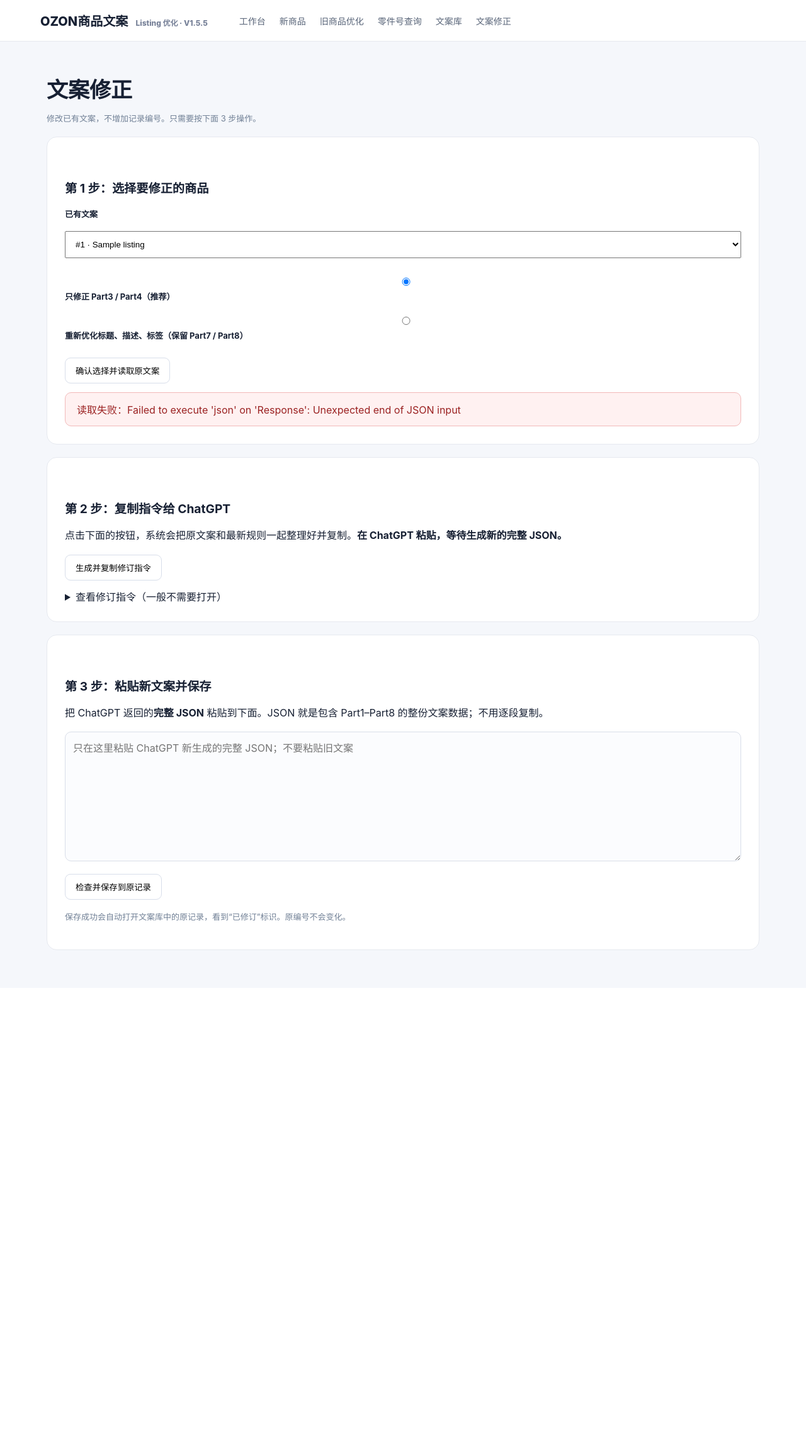
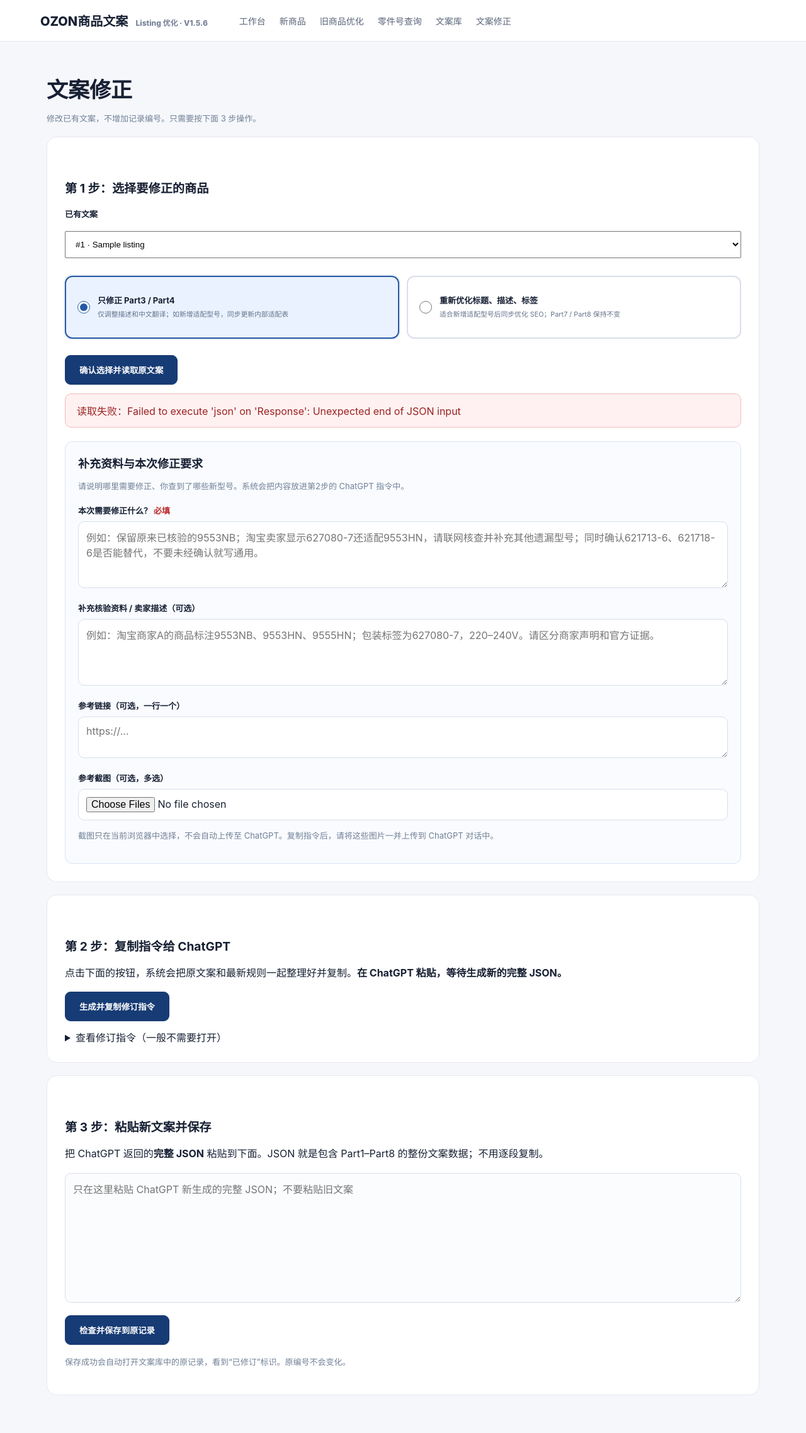
Before and after one commit to l13927361113-cyber/ozon-listing-optimizer, a Flask app: page /revise in a window 1280 px wide. Shown: the whole page at 63% size. Before the commit the page ends 1509 px from the top, so only its background shows below. Run offline with Flask 3, Linux system fonts and the light colour scheme; tables that the repository leaves empty hold one stand-in row (values such as "Sample post"); data that the repository does not hold is empty.

Commit message:
Add files via upload

```diff
--- a/app.py
+++ b/app.py
@@ -8,7 +8,7 @@
 from services.listing_rules import apply_policy, validate_tags, validate_description_lengths
 
 load_dotenv()
-APP_VERSION = "1.5.5"
+APP_VERSION = "1.5.6"
 app = Flask(__name__)
 
 @app.context_processor
@@ -120,10 +120,23 @@
     allowed={'part1_title_ru','part2_title_zh','part3_description_ru','part4_description_zh','part5_hashtags','part6_hashtags_zh','part7_packaging_ru','part8_packaging_zh'}
     if not isinstance(sections,list) or not sections or any(x not in allowed for x in sections):
         return jsonify({'error':'修正范围无效'}),400
+    # Seller-supplied evidence is added to the manual ChatGPT prompt, not searched by Render.
+    revision_request=str(data.get('revision_request') or '').strip()
+    evidence_notes=str(data.get('evidence_notes') or '').strip()
+    reference_links=str(data.get('reference_links') or '').strip()
+    if any(len(x)>12000 for x in (revision_request,evidence_notes,reference_links)):
+        return jsonify({'error':'单项补充资料不能超过12000字符'}),400
+    if not revision_request:
+        return jsonify({'error':'请先填写本次需要修正的具体要求'}),400
+    evidence_block=('\n===== 本次卖家修正要求（优先执行）=====\n'+revision_request+
+        '\n===== 新增卖家核验资料 / 商家资料（须区分证据来源）=====\n'+(evidence_notes or '无')+
+        '\n===== 参考链接（请在 ChatGPT 中联网核验）=====\n'+(reference_links or '无')+
+        '\n===== 截图操作提示 =====\n如果用户提供了商品截图、零件标签或爆炸图，请结合用户在 ChatGPT 当前对话中上传的图片进行分析；网站不会自动传输本地图片给 ChatGPT。\n'
+        '\n【联网核验工作流】由 ChatGPT 主动搜索官方零件目录及可信维修资料；Render 不负责联网检索。保留卖家已验证型号，除非查到明确矛盾；扩展未列出的适配机器；调查相近零件号是否属于替代件，不能因同电压/同机型就认定可互换。对新增型号和替代关系在 Part0、compatibility_table 和 risk_check 标注实际证据及链接；不能伪造官方核验。\n')
     instruction=build_chatgpt_prompt('optimize' if inp.get('mode')=='optimize' else 'generate',inp)
     prompt=('【已有文案原记录修订，不是新商品生成】\n'
             '保留原记录ID及全部已核验零件号、型号、品牌策略、地区/Type限制。仅修订指定字段：'+', '.join(sections)+'。\n'
-            '未指定的字段、Part0核验及compatibility_table必须原样保留；如果修订Part3，必须同时修订Part4以保持准确翻译。\n'
+            '未指定的 Part1–Part8 字段必须原样保留；若发现新的适配关系，允许同步更新 Part0、compatibility_table 和 risk_check（必须有证据）。如果修订Part3，必须同时修订Part4以保持准确翻译。\n'
             '【必须执行的修订动作：完全替换旧适配段落，不是仅添加新段落】\n'
             '在每个part3_description_ru中，找出旧的“Совместимость/适配型号”段落及其紧随的逐型号来源解释、卖家验证解释、笼统版本免责声明，整体删除并替换为以下结构：\n'
             'Совместимость\n'
@@ -136,12 +149,11 @@
             '若有真实且影响购买的地区/Type/电压限制，必须在对应型号组中简明保留；不能一律删除具体限制。\n'
             '适配段落结尾必须原文保留两句固定总结，禁止改写或省略：俄文：Совместимость подтверждена каталогами производителя и специализированными каталогами запчастей. 中文：适配关系已通过制造商零件目录及专业维修备件目录交叉核验。 本句是卖家要求的固定展示用语，Part0和兼容表仍必须如实记载实际来源，不得伪造官方证据。\n'
             'part4_description_zh必须同步整体替换对应中文适配段落，保持相同分组与机型，不残留旧核验解释。\n'
-            '核验详细证据、来源级别、冲突解释应在Part0/兼容表；本次仅修Part3/4时不要更改这些字段。\n'
+            '核验详细证据、来源级别、冲突解释应在Part0/兼容表；如本次修订发现新增机型，应同步更新这些内部字段。\n'
             '【修订完成自检】新旧适配段落不可同时存在；Part3/4每个机型只在适配段出现一次；检查旧冗余句已被删除。\n'
             '零件Part3必须包含30自然日保修及固定七项排除、简短安装建议；最终Part3最多6000字符。标签恰好30个，每个最多30字符，编号格式遵守既有规则。\n'
             '仅返回一个完整可解析的JSON对象，不要省略任何原有字段。\n\n'
-            '===== 原文案JSON（修改指定字段，其他保持不变）=====\n'
-            +json.dumps(original,ensure_ascii=False,indent=2)+'\n\n===== 原商品输入资料=====\n'
+            +evidence_block+'\n===== 原文案JSON（修改指定字段，其他保持不变）=====\n'+json.dumps(original,ensure_ascii=False,indent=2)+'\n\n===== 原商品输入资料=====\n'
             +json.dumps(inp,ensure_ascii=False,indent=2)+'\n\n===== 最新生成规则=====\n'+instruction+'\n\n【修订任务最终覆盖指令】无论前面旧规则如何描述，零件适配段落必须保留固定俄文结尾：'+'Совместимость подтверждена каталогами производителя и специализированными каталогами запчастей.'+'；固定中文结尾：'+'适配关系已通过制造商零件目录及专业维修备件目录交叉核验。'+'。其他证据来源细节留在Part0，不得在买家文案中添加冗长待核验解释。')
     return jsonify({'prompt':prompt,'listing_id':row.id})
 
@@ -170,8 +182,6 @@
             for key in ('part1_title_ru','part2_title_zh','part5_hashtags','part6_hashtags_zh'):
                 if after.get(key)!=before.get(key):
                     return jsonify({'error':f'只修正Part3/4时，{key}必须保持原样'}),400
-    if mode=='description' and parsed.get('compatibility_table')!=old.get('compatibility_table'):
-        return jsonify({'error':'只修正Part3/4时适配表必须保持原样'}),400
     required=('part1_title_ru','part2_title_zh','part3_description_ru','part4_description_zh','part5_hashtags','part6_hashtags_zh','part7_packaging_ru','part8_packaging_zh')
     for idx,item in enumerate(parsed['listings'],1):
         if not isinstance(item,dict) or any(not item.get(k) for k in required):return jsonify({'error':f'第{idx}个配置缺少Part1–Part8字段'}),400
@@ -191,6 +201,9 @@
         for field in ('part1_title_ru','part2_title_zh','part3_description_ru','part4_description_zh','part5_hashtags','part6_hashtags_zh'):
             if before.get(field)!=after.get(field):
                 changed_fields.append(f'配置{i} {field}')
+    if parsed.get('compatibility_table')!=old.get('compatibility_table'): changed_fields.append('compatibility_table')
+    if parsed.get('analysis_summary')!=old.get('analysis_summary'): changed_fields.append('analysis_summary')
+    if parsed.get('risk_check')!=old.get('risk_check'): changed_fields.append('risk_check')
     if not changed_fields:
         return jsonify({'error':'修订内容与原记录相同，没有任何文案变化；请先将ChatGPT生成的新JSON粘贴到第3步，再保存。'}),400
     from datetime import datetime as _dt
--- a/static/css/app.css
+++ b/static/css/app.css
@@ -12,3 +12,17 @@
 @media(max-width:800px){.library-row{grid-template-columns:70px minmax(90px,1fr);gap:9px}.library-header{display:none}.library-title{grid-column:1/-1}.library-ops{grid-column:1/-1;justify-content:flex-start}.library-controls{flex-wrap:wrap}.library-pagination{flex-wrap:wrap}}
 
 .library-row.hidden{display:none}
+
+/* V1.5.6 revision evidence and clearly clickable mode cards */
+.revision-modes{display:grid;grid-template-columns:1fr 1fr;gap:12px;margin:18px 0}
+.revision-mode{display:flex;align-items:center;gap:12px;margin:0;padding:18px;border:2px solid #d8deea;border-radius:12px;background:#fff;cursor:pointer;min-height:100px;transition:background .15s,border-color .15s,box-shadow .15s}
+.revision-mode:hover{background:#f0f6ff;border-color:#8da9d9}
+.revision-mode:has(input:checked){background:#eaf2ff;border-color:#245aa4;box-shadow:0 0 0 2px #245aa41c}
+.revision-mode input{width:20px;height:20px;flex:0 0 20px;accent-color:#245aa4;margin:0}
+.revision-mode strong,.revision-mode small{display:block}.revision-mode small{color:#64748b;font-weight:400;line-height:1.5;margin-top:6px}
+.revision-evidence{border:1px solid #dbe4f1;background:#f9fbff;border-radius:12px;padding:20px;margin-top:22px}
+.revision-evidence h3{margin:0 0 6px;font-size:18px}.revision-evidence textarea{background:#fff}
+.required{color:#bd2929}.revision-evidence input[type=file]{background:#fff}
+#loadOriginal,#copyRev,#saveRev{background:#173b75;color:white;border:1px solid #173b75;font-weight:700;padding:13px 22px}
+#loadOriginal:hover,#copyRev:hover,#saveRev:hover{background:#0e2855}
+@media(max-width:720px){.revision-modes{grid-template-columns:1fr}}
--- a/templates/revise.html
+++ b/templates/revise.html
@@ -7,10 +7,25 @@
   <select id="revId" style="width:100%;padding:12px;margin:10px 0">
     {% for x in listings %}<option value="{{x.id}}">#{{x.id}} · {{x.title}}</option>{% endfor %}
   </select>
-  <p><label><input type="radio" name="revMode" value="description" checked> 只修正 Part3 / Part4（推荐）</label></p>
-  <p><label><input type="radio" name="revMode" value="all"> 重新优化标题、描述、标签（保留 Part7 / Part8）</label></p>
+  <div class="revision-modes" role="group" aria-label="修订范围">
+    <label class="revision-mode"><input type="radio" name="revMode" value="description" checked><span><strong>只修正 Part3 / Part4</strong><small>仅调整描述和中文翻译；如新增适配型号，同步更新内部适配表</small></span></label>
+    <label class="revision-mode"><input type="radio" name="revMode" value="all"><span><strong>重新优化标题、描述、标签</strong><small>适合新增适配型号后同步优化 SEO；Part7 / Part8 保持不变</small></span></label>
+  </div>
   <button type="button" id="loadOriginal" class="secondary">确认选择并读取原文案</button>
   <div id="loadStatus" class="revision-status" role="status" aria-live="polite"></div>
+  <div class="revision-evidence">
+    <h3>补充资料与本次修正要求</h3>
+    <p class="muted">请说明哪里需要修正、你查到了哪些新型号。系统会把内容放进第2步的 ChatGPT 指令中。</p>
+    <label for="revisionRequest">本次需要修正什么？ <span class="required">必填</span></label>
+    <textarea id="revisionRequest" rows="4" maxlength="12000" placeholder="例如：保留原来已核验的9553NB；淘宝卖家显示627080-7还适配9553HN，请联网核查并补充其他遗漏型号；同时确认621713-6、621718-6是否能替代，不要未经确认就写通用。"></textarea>
+    <label for="evidenceNotes">补充核验资料 / 卖家描述（可选）</label>
+    <textarea id="evidenceNotes" rows="4" maxlength="12000" placeholder="例如：淘宝商家A的商品标注9553NB、9553HN、9555HN；包装标签为627080-7，220–240V。请区分商家声明和官方证据。"></textarea>
+    <label for="referenceLinks">参考链接（可选，一行一个）</label>
+    <textarea id="referenceLinks" rows="2" maxlength="12000" placeholder="https://..."></textarea>
+    <label for="referenceImages">参考截图（可选，多选）</label>
+    <input id="referenceImages" type="file" accept="image/*" multiple>
+    <p id="imageHelp" class="muted">截图只在当前浏览器中选择，不会自动上传至 ChatGPT。复制指令后，请将这些图片一并上传到 ChatGPT 对话中。</p>
+  </div>
 </div>
 <div class="panel revise-simple">
   <h2>第 2 步：复制指令给 ChatGPT</h2>
@@ -34,6 +49,7 @@
 const params=new URLSearchParams(location.search);
 if(params.has('id') && [...$('revId').options].some(o=>o.value===params.get('id'))) $('revId').value=params.get('id');
 const mode=()=>document.querySelector('input[name="revMode"]:checked').value;
+const selectedImages=()=>Array.from($('referenceImages').files||[]).map(f=>f.name);
 async function request(url,options){const r=await fetch(url,options);let d=await r.json();if(!r.ok)throw Error(d.error||'操作失败');return d;}
 async function load(){const btn=$('loadOriginal');btn.disabled=true;btn.classList.add('reading');btn.textContent='正在读取…';$('loadStatus').className='revision-status status-loading';$('loadStatus').textContent='正在读取原文案…';try{const d=await request('/api/listings/'+id());loadedId=String(d.id);$('revOutput').value='';$('revPrompt').value='';const inp=d.input_data||{};const part=inp.part_number||inp.model||d.model||((d.title||'').match(/\b\d{5,8}-[0-9A-Za-z]{1,3}\b/)||[])[0]||'未识别';$('loadStatus').className='revision-status status-success';$('loadStatus').innerHTML='<strong>✓ 原文案读取成功</strong><small>已加载记录 #'+d.id+' · 零件号 '+String(part).replace(/[<>&]/g,'')+'，可继续第2步</small>'; $('promptStatus').textContent='';$('revStatus').textContent='';}catch(e){loadedId=null;$('loadStatus').className='revision-status status-error';$('loadStatus').textContent='读取失败：'+e.message;}finally{btn.disabled=false;btn.classList.remove('reading');btn.textContent='确认选择并读取原文案';}}
 $('loadOriginal').onclick=load;
@@ -41,9 +57,10 @@
 $('copyRev').onclick=async()=>{try{
 if(loadedId!==String(id()))await load();if(!loadedId)throw Error('未能读取原记录');
 const sections=mode()==='description'?['part3_description_ru','part4_description_zh']:['part1_title_ru','part2_title_zh','part3_description_ru','part4_description_zh','part5_hashtags','part6_hashtags_zh'];
-const d=await request('/api/revise-prompt/'+id(),{method:'POST',headers:{'Content-Type':'application/json'},body:JSON.stringify({sections})});
-$('revPrompt').value=d.prompt||'';
-try{await navigator.clipboard.writeText(d.prompt);$('promptStatus').textContent='✓ 指令已复制！现在打开 ChatGPT 粘贴，生成后回来进行第3步。';}
+const revision_request=$('revisionRequest').value.trim();if(!revision_request)throw Error('请先填写「本次需要修正什么」');
+const d=await request('/api/revise-prompt/'+id(),{method:'POST',headers:{'Content-Type':'application/json'},body:JSON.stringify({sections,revision_request,evidence_notes:$('evidenceNotes').value,reference_links:$('referenceLinks').value})});
+$('revPrompt').value=(d.prompt||'')+(selectedImages().length?'\n\n【用户准备随本指令上传的截图】'+selectedImages().join('、')+'。请先等待用户实际上传这些图片后再核验。':'');
+try{await navigator.clipboard.writeText($('revPrompt').value);$('promptStatus').textContent='✓ 指令已复制！请在 ChatGPT 粘贴'+(selectedImages().length?'，并同时上传选中的 '+selectedImages().length+' 张截图':'')+'，生成后回来进行第3步。';}
 catch(e){$('promptStatus').textContent='复制被浏览器阻止：请展开下方“查看修订指令”并手动复制。';}
 }catch(e){$('promptStatus').textContent='生成指令失败：'+e.message;}};
 $('saveRev').onclick=async()=>{try{
```
